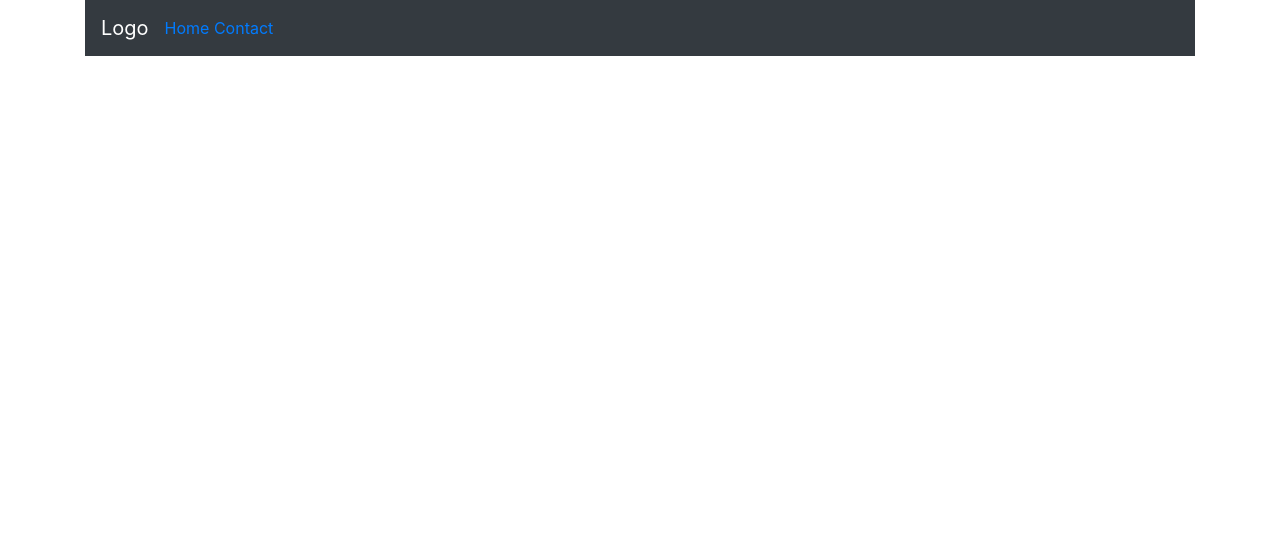
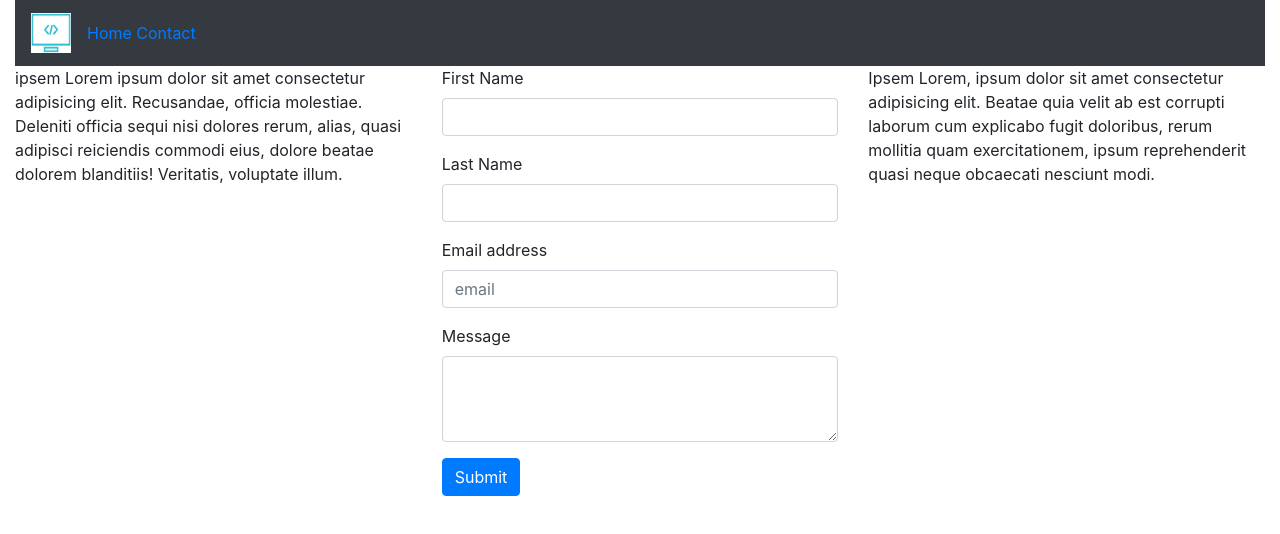
Before and after one commit to dallen1/Week-09-Bootstrap, a website: page contact.html in a window 1280 px wide. Drawn offline with nearby package versions, Linux system fonts and the light colour scheme.

Commit message:
added form

```diff
--- a/contact.html
+++ b/contact.html
@@ -6,13 +6,13 @@
     <meta name="viewport" content="width=device-width, initial-scale=1.0">
     <title>Contact</title>
     <link rel="stylesheet" href="node_modules/bootstrap/dist/css/bootstrap.css">
+    <link rel="stylesheet" href="styles.css">
     <script src="node_modules/jquery/dist/jquery.js"></script>
     <script src="node_modules/bootstrap/dist/js/bootstrap.bundle.js"></script>
 </head>
-<body class ="container">
-
+<body class ="container-fluid">
     <nav class="navbar navbar-expand-sm navbar-dark bg-dark">
-        <a class="navbar-brand" href="/">Logo</a>
+        <a class="navbar-brand" href="/"><img src="files/45135348.png"></a>
         <button class="navbar-toggler" type="button" data-toggle="collapse" data-target="#navbarNavDropdown"
         aria-controle="navbarNavDropdown" aria-expanded="false" aria-label="Toggle navigation">
         <span class="navbar-toggler-icon"></span>
@@ -29,6 +29,30 @@
         </div>
     </nav>
 
+    <div class="row">
+        <div class="col-lg"><p>ipsem Lorem ipsum dolor sit amet consectetur adipisicing elit. Recusandae, officia molestiae. Deleniti officia sequi nisi dolores rerum, alias, quasi adipisci reiciendis commodi eius, dolore beatae dolorem blanditiis! Veritatis, voluptate illum.</p></div>
+        <div class="col-lg">
+            <form>
+                <div class="form-group">
+                    <label for="fName">First Name</label>
+                    <input type="text" class="form-control" id="fName">
+                </div>
+                <div class="form-group">
+                    <label for="lName">Last Name</label>
+                    <input type="text" class="form-control" id="lName">
+                </div>
+                <div class="form-group">
+                    <label for="email">Email address</label>
+                    <input type="email" class="form-control" id="email" placeholder="email">
+                </div>
+                <div class="form-group">
+                    <label for="message">Message</label>
+                    <textarea class="form-control" id="message" rows="3"></textarea>
+                </div>
+                <button type="submit" class="btn btn-primary">Submit</button>
+            </form>
+        </div>
+        <div class="col-lg">Ipsem Lorem, ipsum dolor sit amet consectetur adipisicing elit. Beatae quia velit ab est corrupti laborum cum explicabo fugit doloribus, rerum mollitia quam exercitationem, ipsum reprehenderit quasi neque obcaecati nesciunt modi.</div>
 
 </body>
 </html>
--- /dev/null
+++ b/styles.css
@@ -0,0 +1,3 @@
+.navbar-brand img {
+    height:40px
+}
```
Also changed, not shown: index.html (+3 -1 lines), files/45135348.png (added).
